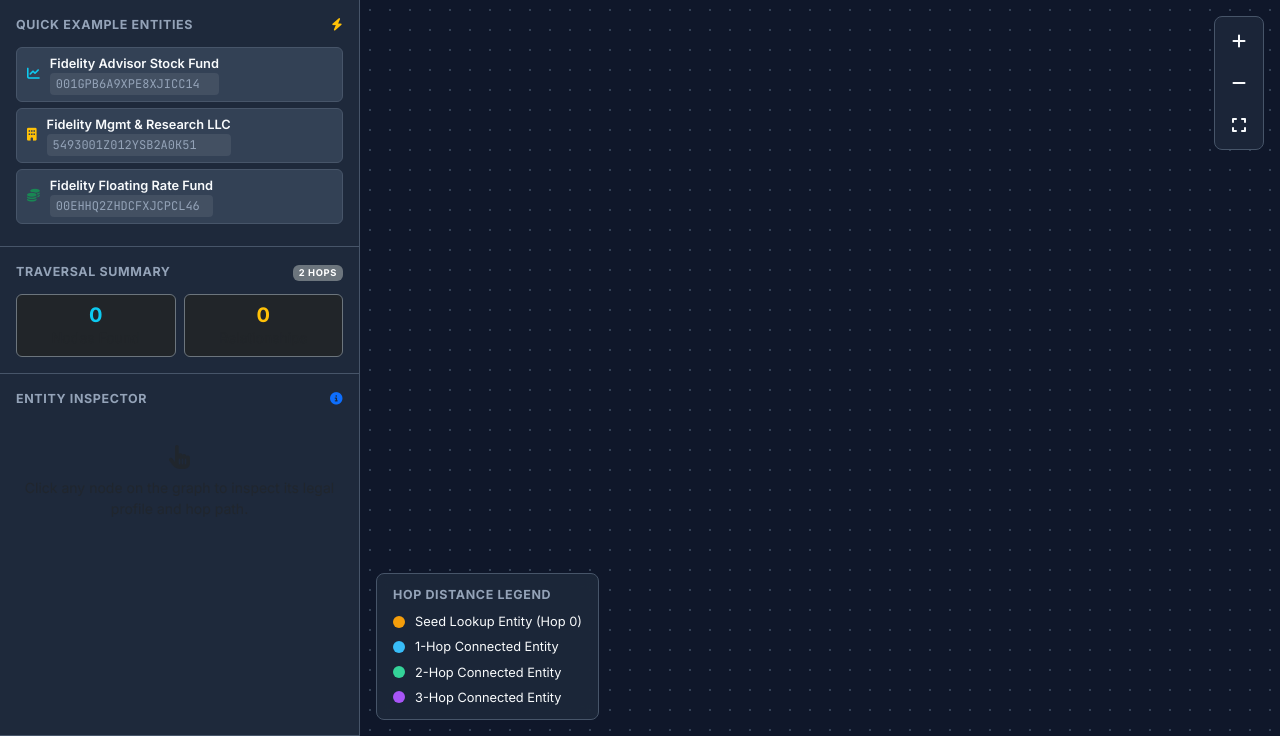
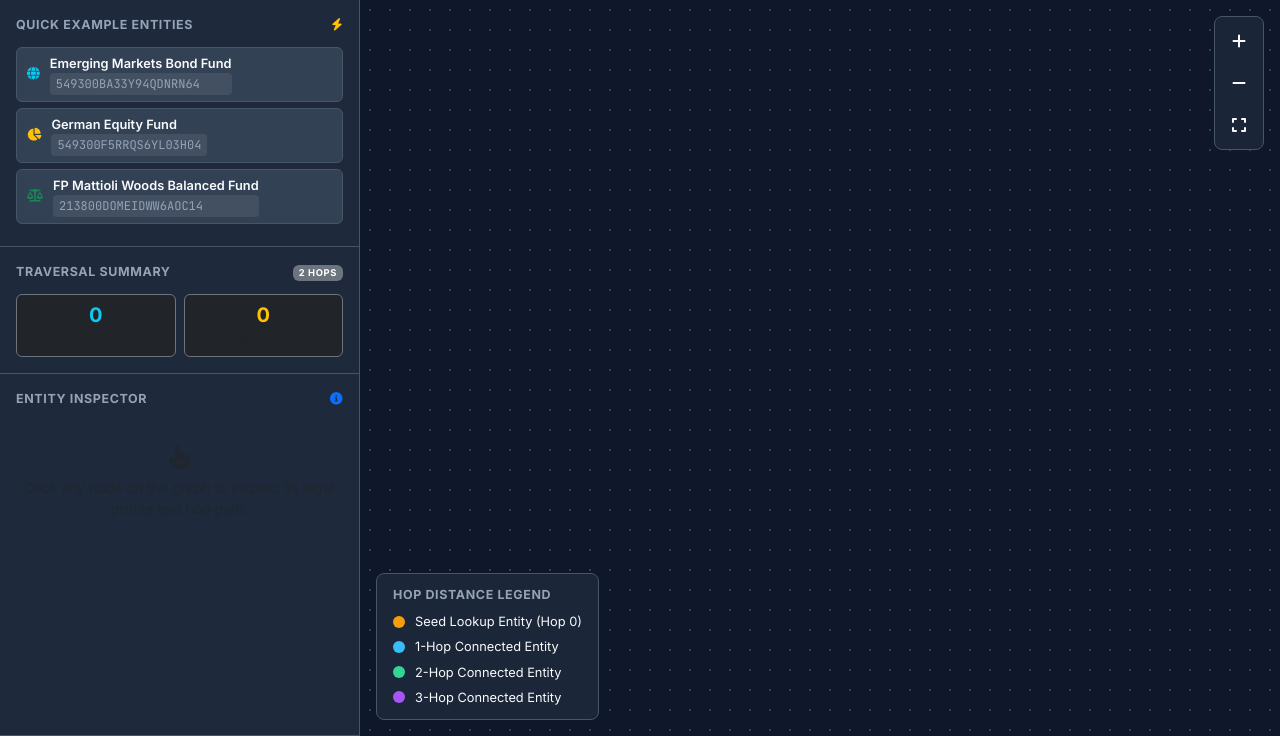
Before and after one commit to maguec/GLEIF-Spanner-Graph, a Flask app: page / in a window 1280 px wide. Shown: the part 64-800 px from the top of the page. Run offline with Flask 3, Linux system fonts and the light colour scheme.

Commit message:
Better sample queries

```diff
--- a/templates/index.html
+++ b/templates/index.html
@@ -404,27 +404,27 @@
           <span>Quick Example Entities</span>
           <i class="fa-solid fa-bolt text-warning"></i>
         </div>
-        <button class="sample-chip" data-lei="001GPB6A9XPE8XJICC14" data-name="Fidelity Advisor Leveraged Company Stock Fund">
-          <i class="fa-solid fa-chart-line text-info me-1"></i>
+        <button class="sample-chip" data-lei="549300BA33Y94QDNRN64" data-name="EMERGING MARKETS BOND FUND">
+          <i class="fa-solid fa-globe text-info me-1"></i>
           <div>
-            <div class="fw-semibold">Fidelity Advisor Stock Fund</div>
-            <div class="lei-code ms-0">001GPB6A9XPE8XJICC14</div>
+            <div class="fw-semibold">Emerging Markets Bond Fund</div>
+            <div class="lei-code ms-0">549300BA33Y94QDNRN64</div>
           </div>
         </button>
 
-        <button class="sample-chip" data-lei="5493001Z012YSB2A0K51" data-name="FIDELITY MANAGEMENT & RESEARCH COMPANY LLC">
-          <i class="fa-solid fa-building text-warning me-1"></i>
+        <button class="sample-chip" data-lei="549300F5RRQS6YL03H04" data-name="GERMAN EQUITY FUND">
+          <i class="fa-solid fa-chart-pie text-warning me-1"></i>
           <div>
-            <div class="fw-semibold">Fidelity Mgmt & Research LLC</div>
-            <div class="lei-code ms-0">5493001Z012YSB2A0K51</div>
+            <div class="fw-semibold">German Equity Fund</div>
+            <div class="lei-code ms-0">549300F5RRQS6YL03H04</div>
           </div>
         </button>
 
-        <button class="sample-chip" data-lei="00EHHQ2ZHDCFXJCPCL46" data-name="Fidelity Advisor Floating Rate High Income Fund">
-          <i class="fa-solid fa-coins text-success me-1"></i>
+        <button class="sample-chip" data-lei="213800DOMEIDWW6AOC14" data-name="FP MATTIOLI WOODS BALANCED FUND">
+          <i class="fa-solid fa-scale-balanced text-success me-1"></i>
           <div>
-            <div class="fw-semibold">Fidelity Floating Rate Fund</div>
-            <div class="lei-code ms-0">00EHHQ2ZHDCFXJCPCL46</div>
+            <div class="fw-semibold">FP Mattioli Woods Balanced Fund</div>
+            <div class="lei-code ms-0">213800DOMEIDWW6AOC14</div>
           </div>
         </button>
       </div>
```
